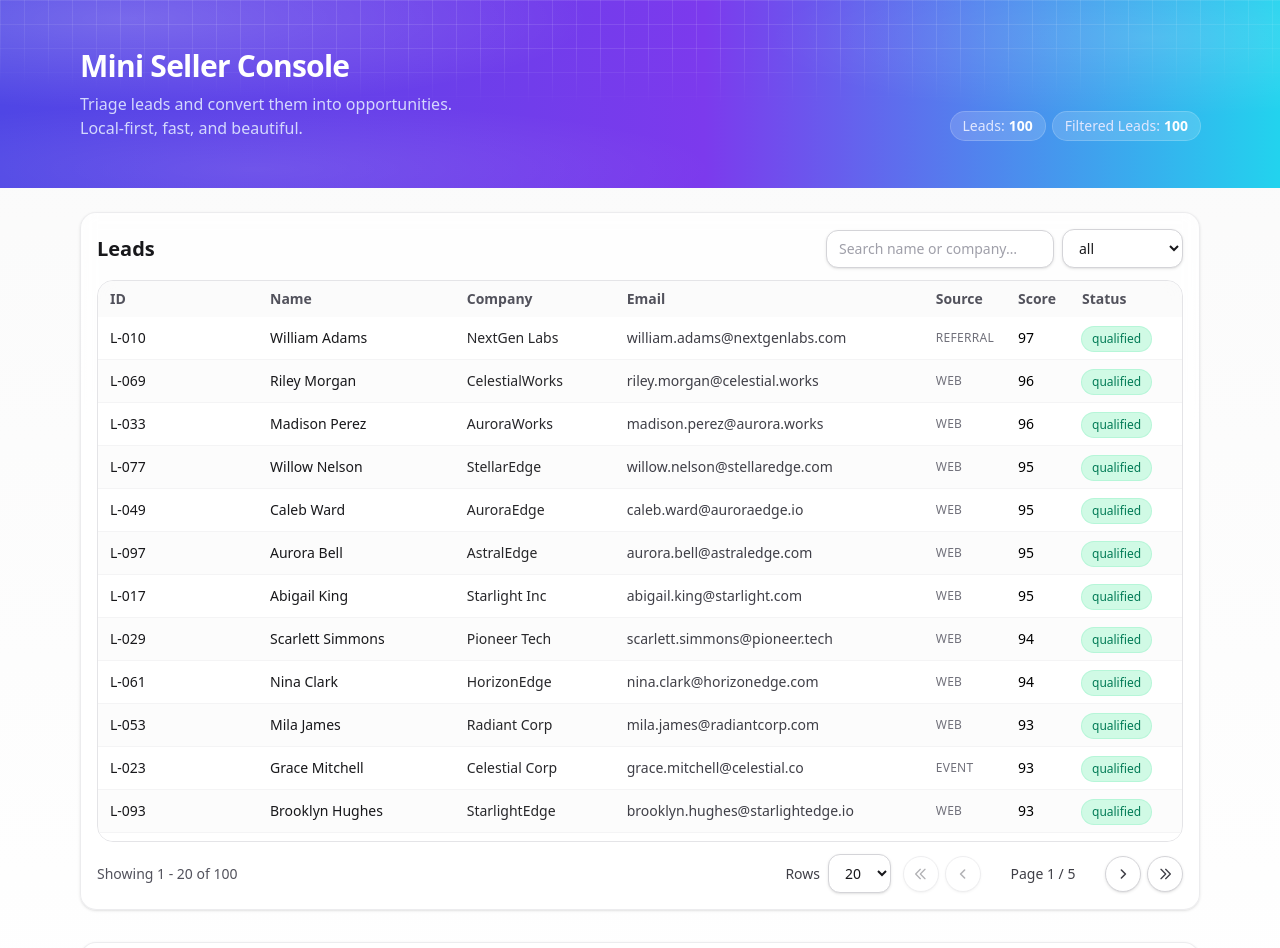
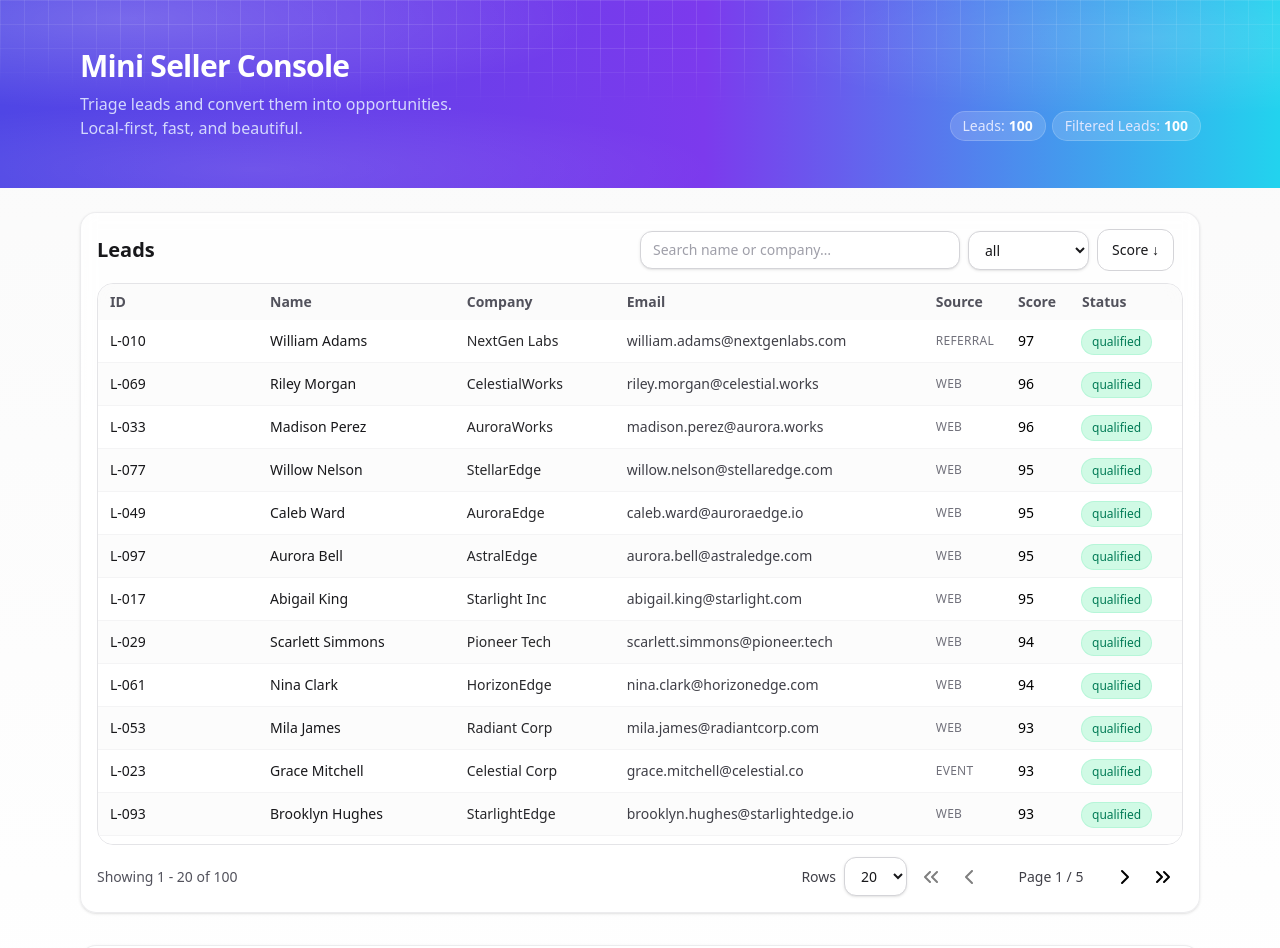
Before and after one commit to GabrielSpookyDev/uitify-mini-seller-console, a React (Vite) app: page / in a window 1280 px wide. Shown: the top 948 px of the page. Built offline with nearby package versions, Linux system fonts and the light colour scheme.

Commit message:
feature: adding and using lucide icons

```diff
--- a/package.json
+++ b/package.json
@@ -11,6 +11,7 @@
   },
   "dependencies": {
     "@tailwindcss/vite": "^4.1.13",
+    "lucide-react": "^0.544.0",
     "react": "^19.1.1",
     "react-dom": "^19.1.1",
     "tailwindcss": "^4.1.13"
--- a/src/components/leads/LeadsToolbar.tsx
+++ b/src/components/leads/LeadsToolbar.tsx
@@ -2,6 +2,7 @@ import { useEffect, useRef, useState } from "react";
 import { useLeadsActions, useLeadsState } from "@/state/leads/useLeads";
 import Input from "@/components/ui/Input";
 import Select from "@/components/ui/Select";
+import Button from "@/components/ui/Button";
 import type { LeadStatus } from "@/types/types";
 
 const STATUS_OPTIONS: Array<LeadStatus | "all"> = [
@@ -15,7 +16,7 @@ const STATUS_OPTIONS: Array<LeadStatus | "all"> = [
 
 export default function LeadsToolbar() {
   const { view } = useLeadsState();
-  const { setSearch, setStatusFilter } = useLeadsActions();
+  const { setSearch, setStatusFilter, setSort } = useLeadsActions();
 
   const [searchInput, setSearchInput] = useState(view.searchTerm);
   const debounceRef = useRef<number | null>(null);
@@ -30,9 +31,12 @@ export default function LeadsToolbar() {
     };
   }, [searchInput, setSearch]);
 
+  const toggleSort = () =>
+    setSort("score", view.sortDir === "desc" ? "asc" : "desc");
+
   return (
-    <div className="flex flex-col gap-3 sm:flex-row sm:items-center justify-end">
-      <div className="flex items-end gap-2">
+    <div className="flex flex-col gap-3 sm:flex-row sm:items-center sm:justify-between">
+      <div className="flex flex-1 items-center gap-2">
         <label htmlFor="lead-search" className="sr-only">
           Search leads
         </label>
@@ -56,12 +60,22 @@ export default function LeadsToolbar() {
           }
           aria-label="Filter by status"
         >
-          {STATUS_OPTIONS.map((option) => (
-            <option key={option} value={option}>
-              {option}
+          {STATUS_OPTIONS.map((opt) => (
+            <option key={opt} value={opt}>
+              {opt}
             </option>
           ))}
         </Select>
+
+        <Button
+          type="button"
+          onClick={toggleSort}
+          variant="secondary"
+          title="Toggle sort by score"
+        >
+          Score {view.sortDir === "desc" ? "↓" : "↑"}{" "}
+          {/* TODO: Update this into better Chevron Icons */}
+        </Button>
       </div>
     </div>
   );
--- /dev/null
+++ b/src/components/ui/IconButton.tsx
@@ -0,0 +1,30 @@
+import { type LucideIcon } from "lucide-react";
+
+type IconButtonProps = {
+  icon: LucideIcon;
+  label?: string;
+  disabled?: boolean;
+  size?: number;
+  strokeWidth?: number;
+  onClick?: () => void;
+};
+
+export default function IconButton({
+  icon: Icon,
+  label,
+  disabled = false,
+  size = 24,
+  strokeWidth = 2,
+  onClick,
+}: Readonly<IconButtonProps>) {
+  return (
+    <button
+      disabled={disabled}
+      onClick={onClick}
+      className="inline-flex items-center gap-2 hover:cursor-pointer disabled:cursor-not-allowed disabled:opacity-50"
+    >
+      <Icon size={size} strokeWidth={strokeWidth} />
+      <span>{label}</span>
+    </button>
+  );
+}
--- a/src/components/ui/Pagination.tsx
+++ b/src/components/ui/Pagination.tsx
@@ -1,5 +1,11 @@
-import React from "react";
-import Select from "./Select";
+import Select from "@/components/ui/Select";
+import IconButton from "@/components/ui/IconButton";
+import {
+  ChevronLeft,
+  ChevronRight,
+  ChevronsLeft,
+  ChevronsRight,
+} from "lucide-react";
 
 type Props = {
   page: number;
@@ -46,9 +52,9 @@ export default function Pagination({
               className="rounded-xl border border-zinc-300 bg-white px-2.5 py-1.5 text-sm shadow-sm focus-visible:outline-none focus-visible:ring-2 focus-visible:ring-indigo-500 hover:cursor-pointer"
               aria-label="Rows per page"
             >
-              {pageSizeOptions.map((opt) => (
-                <option key={opt} value={opt}>
-                  {opt}
+              {pageSizeOptions.map((option) => (
+                <option key={option} value={option}>
+                  {option}
                 </option>
               ))}
             </Select>
@@ -60,16 +66,14 @@ export default function Pagination({
           aria-label="Pagination"
         >
           <IconButton
-            label="First page"
             disabled={!canPrev}
             onClick={() => goToPage(1)}
-            icon={ChevronDoubleLeftIcon}
+            icon={ChevronsLeft}
           />
           <IconButton
-            label="Previous page"
             disabled={!canPrev}
             onClick={() => goToPage(page - 1)}
-            icon={ChevronLeftIcon}
+            icon={ChevronLeft}
           />
 
           <span className="mx-2 min-w-[6rem] text-center text-sm text-zinc-700">
@@ -77,108 +81,17 @@ export default function Pagination({
           </span>
 
           <IconButton
-            label="Next page"
             disabled={!canNext}
             onClick={() => goToPage(page + 1)}
-            icon={ChevronRightIcon}
+            icon={ChevronRight}
           />
           <IconButton
-            label="Last page"
             disabled={!canNext}
             onClick={() => goToPage(totalPages)}
-            icon={ChevronDoubleRightIcon}
+            icon={ChevronsRight}
           />
         </nav>
       </div>
     </div>
   );
 }
-
-type IconRender = (props: React.SVGProps<SVGSVGElement>) => React.ReactNode;
-
-function IconButton({
-  label,
-  onClick,
-  disabled,
-  icon: Icon,
-}: Readonly<{
-  label: string;
-  onClick: () => void;
-  disabled?: boolean;
-  icon: IconRender;
-}>) {
-  return (
-    <button
-      type="button"
-      onClick={onClick}
-      disabled={disabled}
-      title={label}
-      aria-label={label}
-      className={[
-        "inline-flex h-9 w-9 items-center justify-center rounded-full border text-zinc-700",
-        "border-zinc-300 bg-white shadow-sm hover:bg-zinc-50",
-        "focus-visible:outline-none focus-visible:ring-2 focus-visible:ring-indigo-500",
-        "disabled:opacity-40 disabled:hover:bg-white disabled:cursor-not-allowed hover:cursor-pointer",
-      ].join(" ")}
-    >
-      {Icon({ className: "h-4 w-4", "aria-hidden": true })}
-    </button>
-  );
-}
-
-function ChevronLeftIcon(props: Readonly<React.SVGProps<SVGSVGElement>>) {
-  return (
-    <svg
-      viewBox="0 0 20 20"
-      fill="none"
-      stroke="currentColor"
-      strokeWidth={2}
-      {...props}
-    >
-      <path strokeLinecap="round" strokeLinejoin="round" d="M12 15l-5-5 5-5" />
-    </svg>
-  );
-}
-function ChevronRightIcon(props: Readonly<React.SVGProps<SVGSVGElement>>) {
-  return (
-    <svg
-      viewBox="0 0 20 20"
-      fill="none"
-      stroke="currentColor"
-      strokeWidth={2}
-      {...props}
-    >
-      <path strokeLinecap="round" strokeLinejoin="round" d="M8 5l5 5-5 5" />
-    </svg>
-  );
-}
-function ChevronDoubleLeftIcon(props: Readonly<React.SVGProps<SVGSVGElement>>) {
-  return (
-    <svg
-      viewBox="0 0 24 24"
-      fill="none"
-      stroke="currentColor"
-      strokeWidth={2}
-      {...props}
-    >
-      <path strokeLinecap="round" strokeLinejoin="round" d="M18 19l-7-7 7-7" />
-      <path strokeLinecap="round" strokeLinejoin="round" d="M11 19l-7-7 7-7" />
-    </svg>
-  );
-}
-function ChevronDoubleRightIcon(
-  props: Readonly<React.SVGProps<SVGSVGElement>>
-) {
-  return (
-    <svg
-      viewBox="0 0 24 24"
-      fill="none"
-      stroke="currentColor"
-      strokeWidth={2}
-      {...props}
-    >
-      <path strokeLinecap="round" strokeLinejoin="round" d="M6 5l7 7-7 7" />
-      <path strokeLinecap="round" strokeLinejoin="round" d="M13 5l7 7-7 7" />
-    </svg>
-  );
-}
--- a/src/components/ui/Section.tsx
+++ b/src/components/ui/Section.tsx
@@ -1,7 +1,7 @@
 import React from "react";
 import Card from "@/components/ui/Card";
 
-export function Section({
+export default function Section({
   title,
   children,
 }: Readonly<{ title: string; children: React.ReactNode }>) {
```
Also changed, not shown: 1 other file (tests, documents, lock files or other folders).
